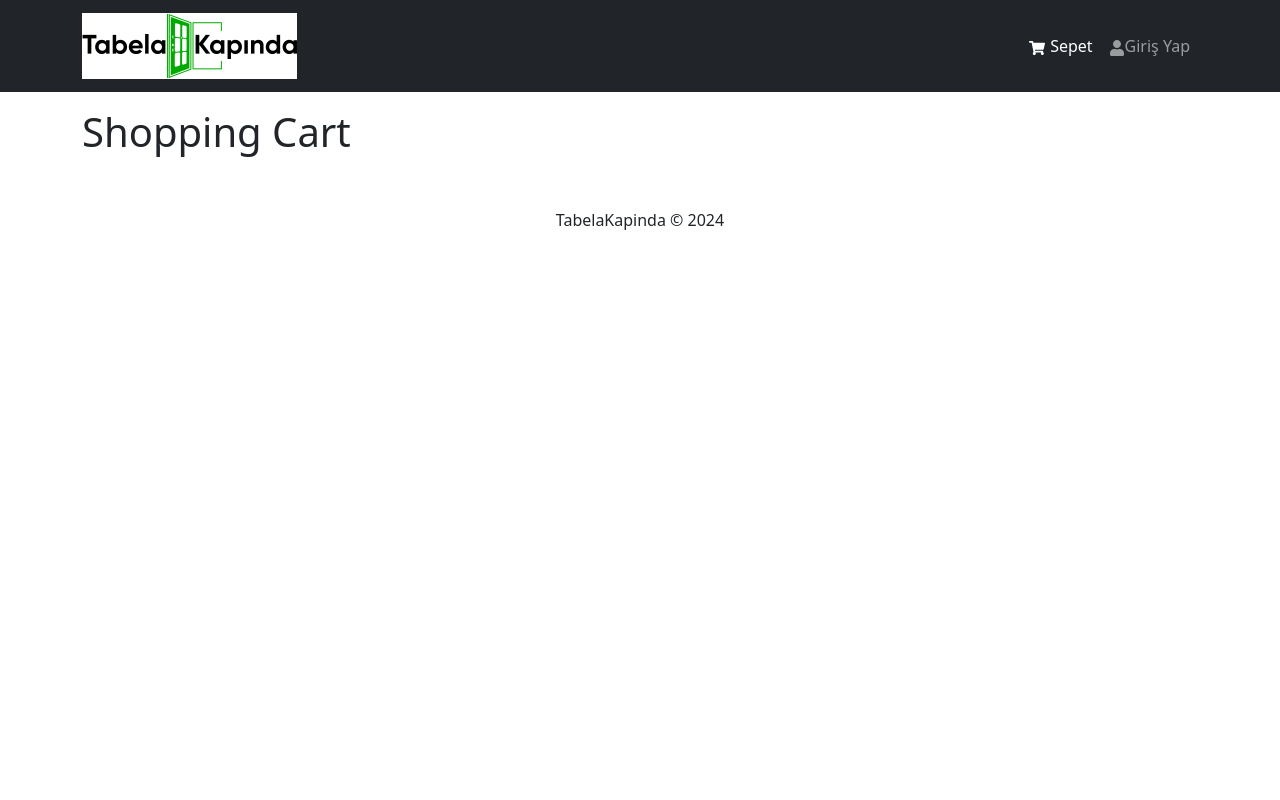
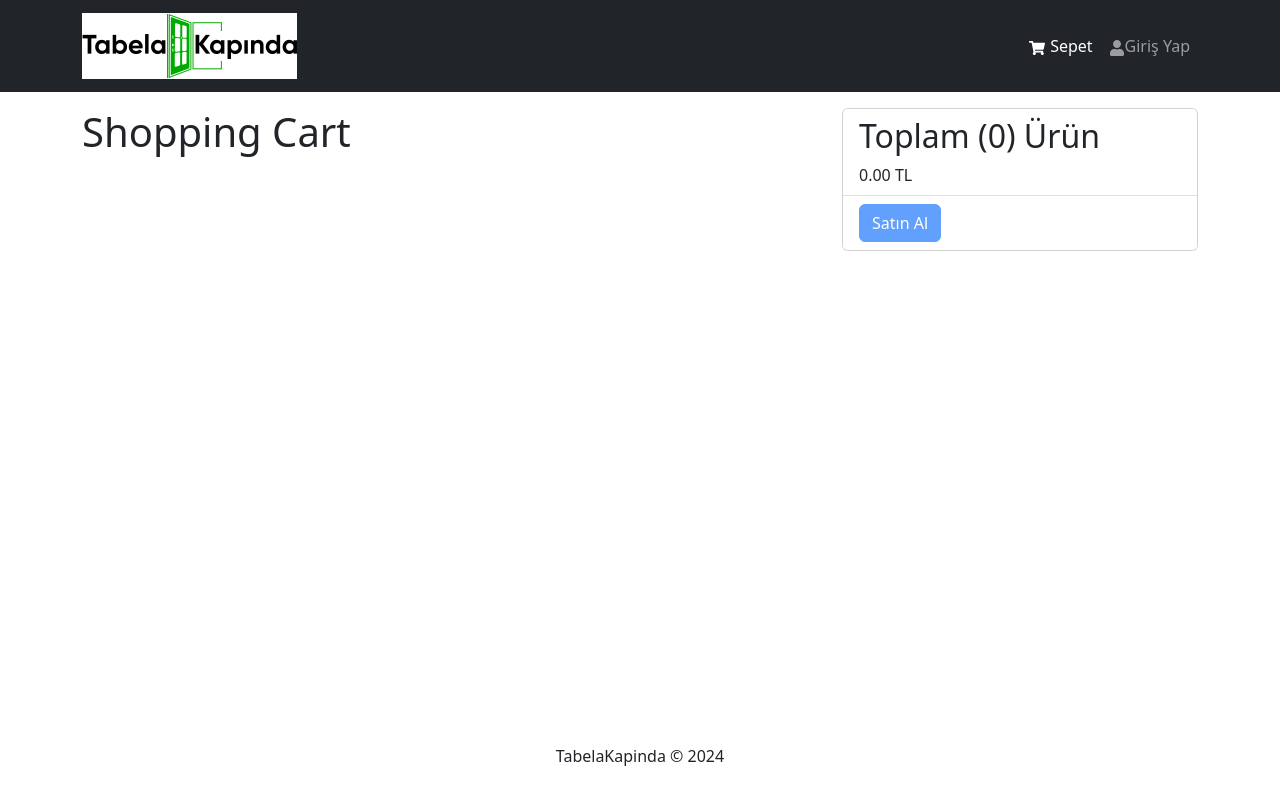
Before and after one commit to volkanabaoglu/tabelakapinda, a React (Create React App) app in the folder frontend/: page /cart in a window 1280 px wide. Built offline with nearby package versions, Linux system fonts and the light colour scheme.

Commit message:
Added new blocks in cartScreen for the cart price

```diff
--- a/frontend/src/components/Footer.jsx
+++ b/frontend/src/components/Footer.jsx
@@ -6,9 +6,9 @@
   return (
     <>
     <footer>
-        <Container>
+        <Container className='fixed-bottom'>
             <Row>
-                <Col className='text-center py-3'>
+                <Col className='text-center py-3' >
                     <p>TabelaKapinda &copy; {currentYear}</p>
                 </Col>
             </Row>
--- a/frontend/src/screens/CartScreen.jsx
+++ b/frontend/src/screens/CartScreen.jsx
@@ -1,48 +1,94 @@
-import React from 'react'
-import { Link , useNavigate } from 'react-router-dom';
-import { UseDispatch , useDispatch, useSelector } from 'react-redux';
-import { Row , Col , ListGroup , Image , Form , Button , Card} from 'react-bootstrap';
-import { FaTrash } from 'react-icons/fa';
-import Message from '../components/Message';
+import { Link } from "react-router-dom";
+import { useDispatch, useSelector } from "react-redux";
+import {
+  Row,
+  Col,
+  ListGroup,
+  Image,
+  Form,
+  Button,
+  Card,
+  ListGroupItem,
+} from "react-bootstrap";
+import { FaTrash } from "react-icons/fa";
+import Message from "../components/Message";
+import { addToCart } from "../slices/cartSlice";
 
 function CartScreen() {
 
-    const navigate = useNavigate();
   const dispatch = useDispatch();
-
   const cart = useSelector((state) => state.cart);
   const { cartItems } = cart;
 
+  const addToCartHandler = async (product , qty) => {
+    dispatch(addToCart({...product,qty}));
+  }
 
   return (
     <>
       <Row>
         <Col md={8}>
-                <h1 style={{marginBottom:'20px'}}>Shopping Cart</h1>
+          <h1 style={{ marginBottom: "20px" }}>Shopping Cart</h1>
           {cartItems === 0 ? (
             <Message>
-                        Your Cart is Empty ! <Link to='/'>Go Back</Link>
+              Your Cart is Empty ! <Link to="/">Go Back</Link>
             </Message>
           ) : (
-                    <ListGroup variant='flush'>
-                        {cartItems.map((item)=>{
-                            return(
+            <ListGroup variant="flush">
+              {cartItems.map((item) => {
+                return (
                   <ListGroup.Item key={item._id}>
                     <Row>
                       <Col md={2}>
                         <Image src={item.image} alt={item.name} fluid rounded />
                       </Col>
+                      <Col md={3}>
+                        <Link to={`/product/${item._id}`}>{item.name}</Link>
+                      </Col>
+                      <Col md={2}>{item.price} TL</Col>
+                      <Col md={2}>
+                        <Form.Control
+                          as="select"
+                          value={item.qty}
+                          onChange={(e) => { addToCartHandler(item,Number(e.target.value))}}
+                        >
+                          {[...Array(item.countInStock).keys()].map((x) => (
+                            <option key={x + 1} value={x + 1}>
+                              {x + 1}
+                            </option>
+                          ))}
+                        </Form.Control>
+                      </Col>
+                      <Col md={2}>
+                            <Button>
+                              <FaTrash style={{}}/>
+                            </Button>
+                      </Col>
                     </Row>
                   </ListGroup.Item>
-                            )
+                );
               })}
             </ListGroup>
           )}
         </Col>
+        <Col md={4}>
+          <Card>
+            <ListGroup variant="flush">
+              <ListGroupItem>
+                <h2>Toplam ({cartItems.reduce((acc,item)=>acc+item.qty , 0)}) Ürün</h2>
+                {cartItems.reduce((acc,item) => acc + item.qty* item.price , 0).toFixed(2)} TL
+              </ListGroupItem>
+              <ListGroupItem>
+                <Button type="button" className="btn-block" disabled={cartItems.length === 0}>
+                    Satın Al
+                </Button>
+              </ListGroupItem>
+            </ListGroup>
+          </Card>
+        </Col>
       </Row>
-
     </>
-  )
+  );
 }
 
-export default CartScreen
+export default CartScreen;
```
Also changed, not shown: frontend/src/utilities/cartUtilities.js (line endings or trailing spaces). Lines whose indentation alone changed are shown as unchanged.
